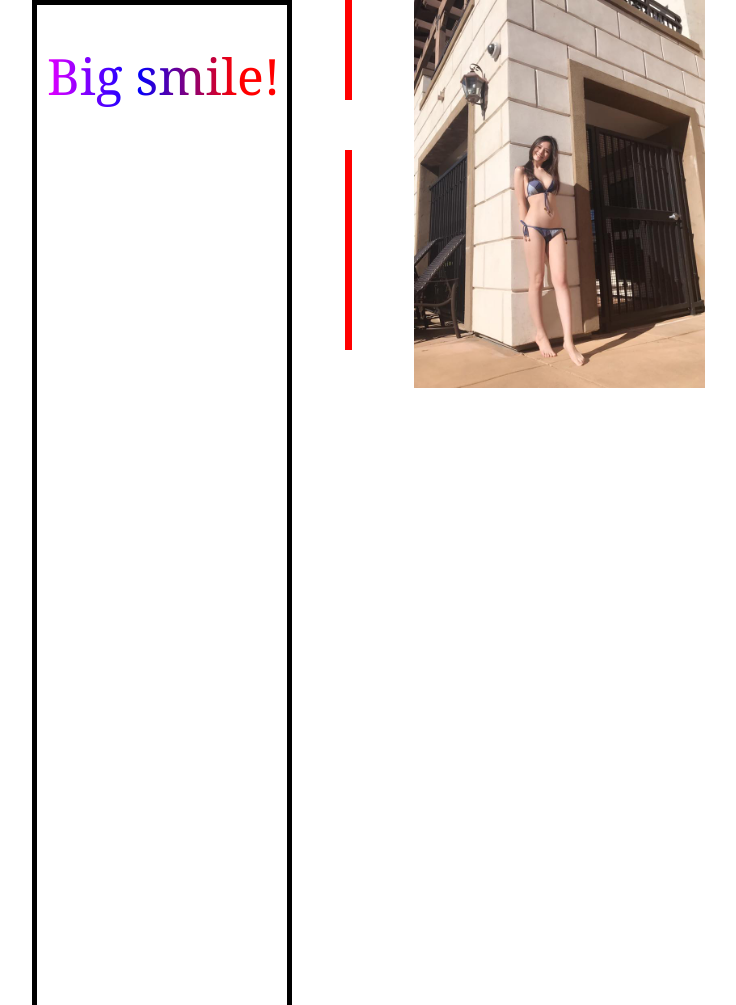
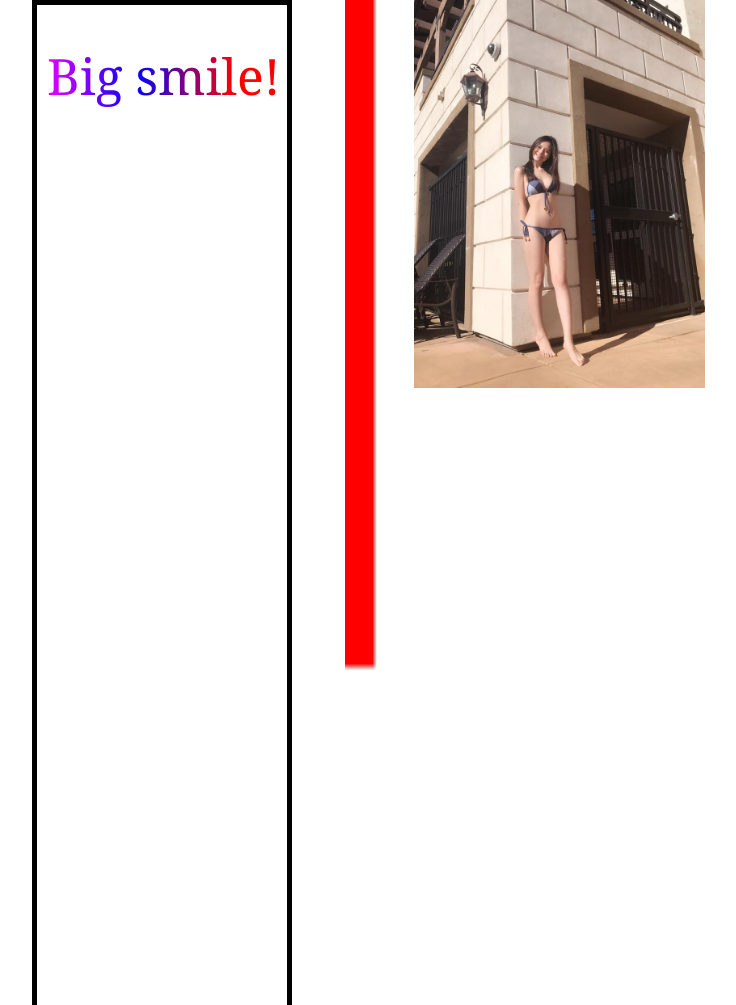
Before and after one commit to TanSita/TanSita.github.io, a plain HTML site: page mygirl/forsin.html in a window 1280 px wide. Shown: the top 1005 px of the page, without its empty margins (284-1020 px from the left). Drawn offline with nearby package versions, Linux system fonts and the light colour scheme.

Commit message:
edit forsin.html

```diff
--- a/mygirl/forsin.html
+++ b/mygirl/forsin.html
@@ -45,7 +45,7 @@
 	<div id="div1"><font color="blue" size="5px"><canvas id="message1"></canvas></div>
 
 	<div id="test">
-	   <canvas id="redline" width = "1264" height="1000"></canvas>
+	   <canvas id="redline"></canvas>
 	</div>
 
 	<div id="div2">
@@ -61,6 +61,7 @@
 		var middle = ScreenWidth/2 - RedlineWidth / 2;
 
 		$("#redline").css({position:'absolute', top: 0, left: middle});
+		$("#redline").css({width:ScreenWidth , height:1000});
 		$("#div1").css({position:'absolute', top: 0, left: middle - div1Width - middle/10});
 		$("#div1").css({width:div1Width , height:'1000px'});
 		$("#div1").css({"border-color": "#000000",
```
